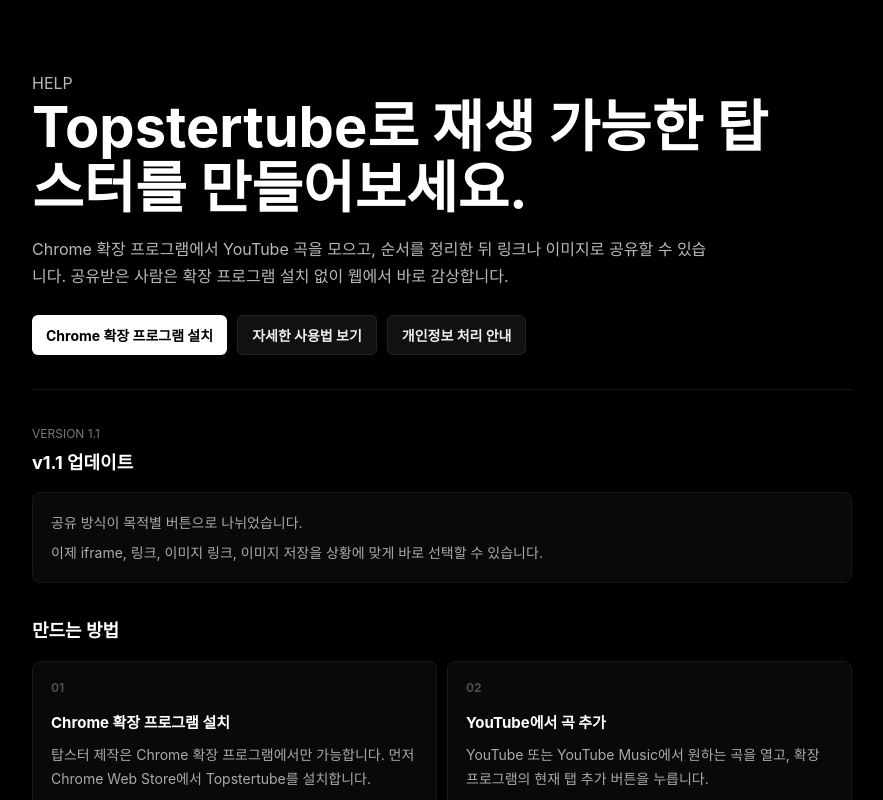
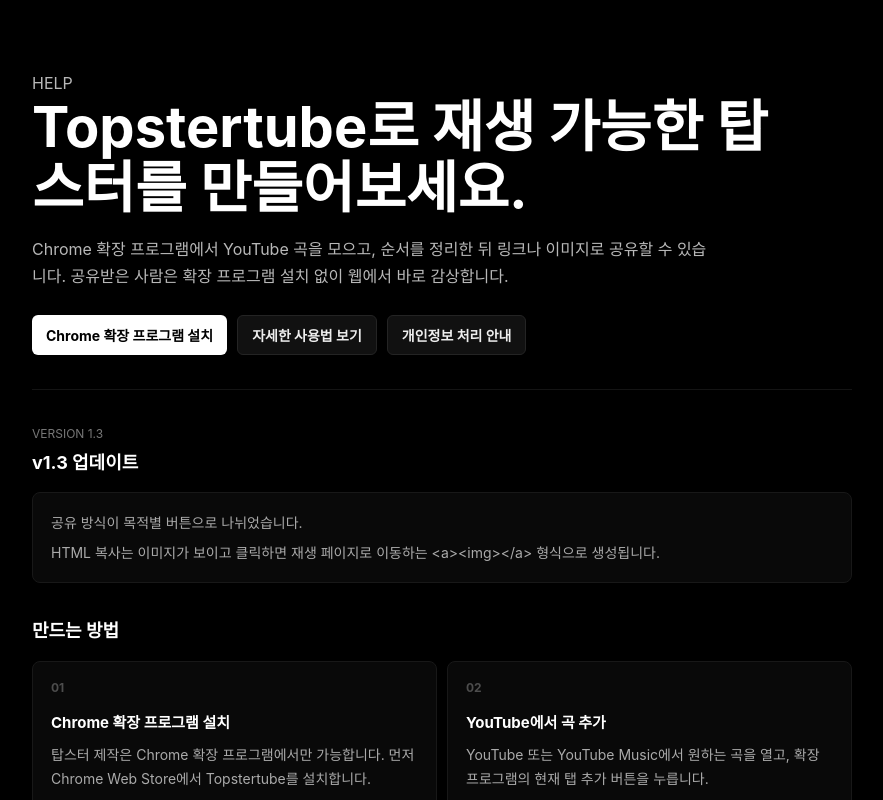
Before and after one commit to vividhyeok/topstertube, a Next.js app: page /help in a window 1280 px wide. Shown: the whole page, without its empty margins (198-1081 px from the left). Built offline with nearby package versions, Linux system fonts and the light colour scheme.

Commit message:
Document linked image HTML sharing

```diff
--- a/pages/help.js
+++ b/pages/help.js
@@ -18,7 +18,7 @@
     },
     {
         title: '목적에 맞게 공유',
-        body: '완성 후 링크, 이미지 링크, iframe, 이미지 저장 중 필요한 방식만 골라 사용합니다.',
+        body: '완성 후 링크, 이미지 링크, HTML, 이미지 저장 중 필요한 방식만 골라 사용합니다.',
     },
 ];
 
@@ -26,7 +26,7 @@
     ['링크 복사', '카카오톡, X, 인스타 스토리 등에서 재생 가능한 탑스터 페이지를 공유할 때 사용합니다.'],
     ['이미지 저장', '인스타 스토리나 게시글처럼 이미지 파일이 필요한 곳에 올릴 때 사용합니다.'],
     ['이미지 링크', '이미지 주소를 바로 붙여넣을 수 있는 게시판, 문서, 메신저에서 사용합니다.'],
-    ['iframe 복사', 'iframe을 넣을 수 있는 커뮤니티, 블로그, 개인 페이지에 재생 가능한 탑스터를 넣을 때 사용합니다.'],
+    ['HTML 복사', '이미지를 클릭하면 재생 페이지로 이동하는 <a><img></a> 형식의 HTML이 필요할 때 사용합니다.'],
     ['미리보기', '공유하기 전에 실제 재생 페이지가 어떻게 보이는지 새 탭에서 확인할 때 사용합니다.'],
 ];
 
@@ -61,11 +61,11 @@
                 </section>
 
                 <section className="help-section help-animate">
-                    <p className="help-kicker">Version 1.1</p>
-                    <h2>v1.1 업데이트</h2>
+                    <p className="help-kicker">Version 1.3</p>
+                    <h2>v1.3 업데이트</h2>
                     <div className="help-update-box">
                         <p>공유 방식이 목적별 버튼으로 나뉘었습니다.</p>
-                        <p>이제 iframe, 링크, 이미지 링크, 이미지 저장을 상황에 맞게 바로 선택할 수 있습니다.</p>
+                        <p>HTML 복사는 이미지가 보이고 클릭하면 재생 페이지로 이동하는 &lt;a&gt;&lt;img&gt;&lt;/a&gt; 형식으로 생성됩니다.</p>
                     </div>
                 </section>
 
```
Also changed, not shown: 1 other file (tests, documents, lock files or other folders).
